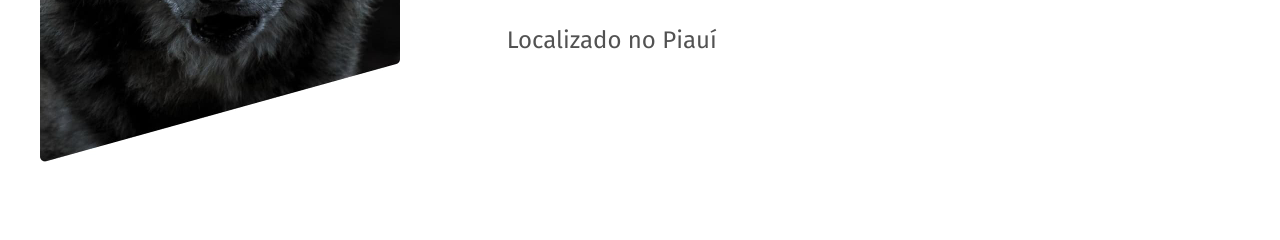
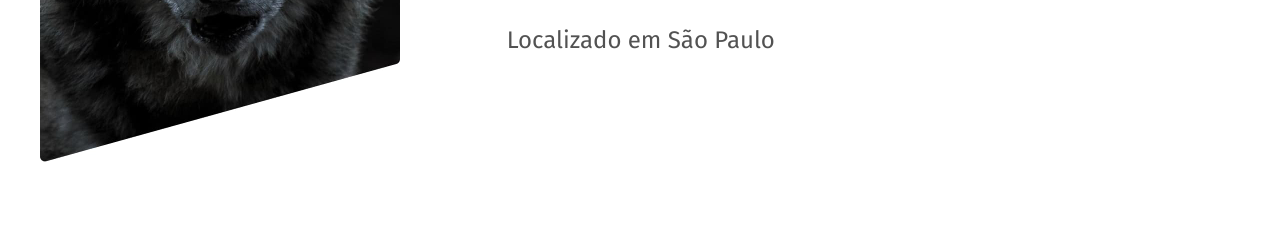
Before and after one commit to IzaiasMorais/lobo-portfolio, a plain HTML site: page index.html in a window 1280 px wide. Shown: the part 520-760 px from the top of the page. Drawn offline with Linux system fonts and the light colour scheme.

Commit message:
update-1

```diff
--- a/index.html
+++ b/index.html
@@ -29,7 +29,7 @@
       <img src="./img/perfil.jpg" alt="Lobo Cinza" width="360" height="520"/>
       <div>
         <h1>Desenvolvedor <br />Front End & <br />UX/UI Designer</h1>
-        <p>Localizado no Piauí</p>
+        <p>Localizado em São Paulo</p>
       </div>
     </main>
 
```
